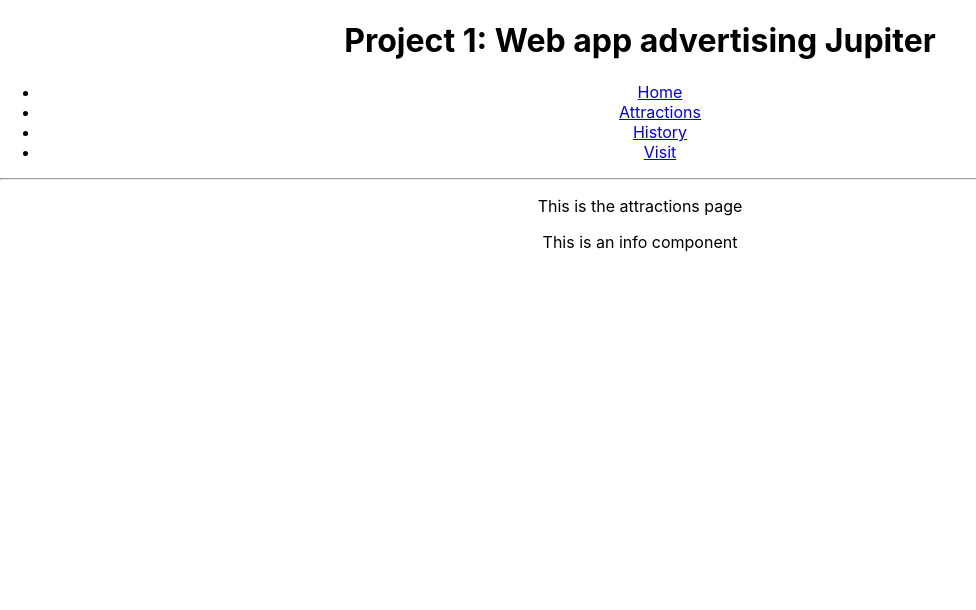
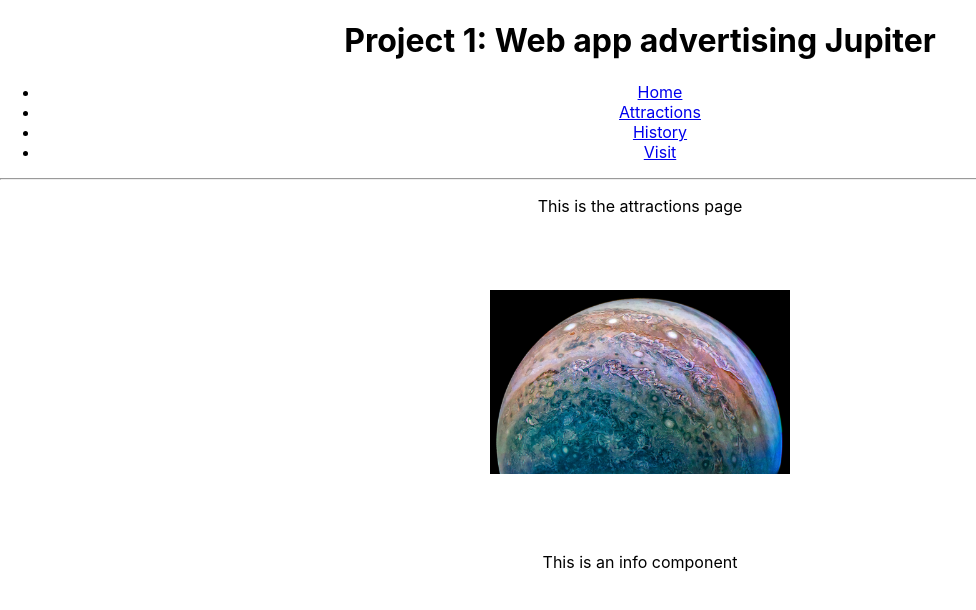
Before and after one commit to chystarr/visit-jupiter, a React (Create React App) app: page /attractions in a window 1280 px wide. Shown: the top 610 px of the page, without its empty margins (0-976 px from the left). Built offline with nearby package versions, Linux system fonts and the light colour scheme.

Commit message:
Added placeholder to info component and began setting up an example of its usage on the Attractions page

```diff
--- a/src/components/Attractions.js
+++ b/src/components/Attractions.js
@@ -1,12 +1,14 @@
 import React from "react";
 
+import "./css/Attractions.css";
 import Info from "./Info";
+import placeholder from "./img/placeholder.jpg";
 
 function Attractions() {
     return (
         <div>
             <p>This is the attractions page</p>
-            <Info />
+            <Info image={placeholder}/>
         </div>
     );
 }
--- a/src/components/Info.js
+++ b/src/components/Info.js
@@ -1,8 +1,9 @@
 import React from "react";
 
-function Info() {
+function Info({image}) {
     return (
         <div>
+            <img src={image} alt="placeholder" />
             <p>This is an info component</p>
         </div>
     );
--- /dev/null
+++ b/src/components/css/Attractions.css
@@ -0,0 +1,5 @@
+img {
+    object-fit: contain;
+    height: 300px;
+    width: 300px;
+}
```
Also changed, not shown: src/components/img/placeholder.jpg (added).
